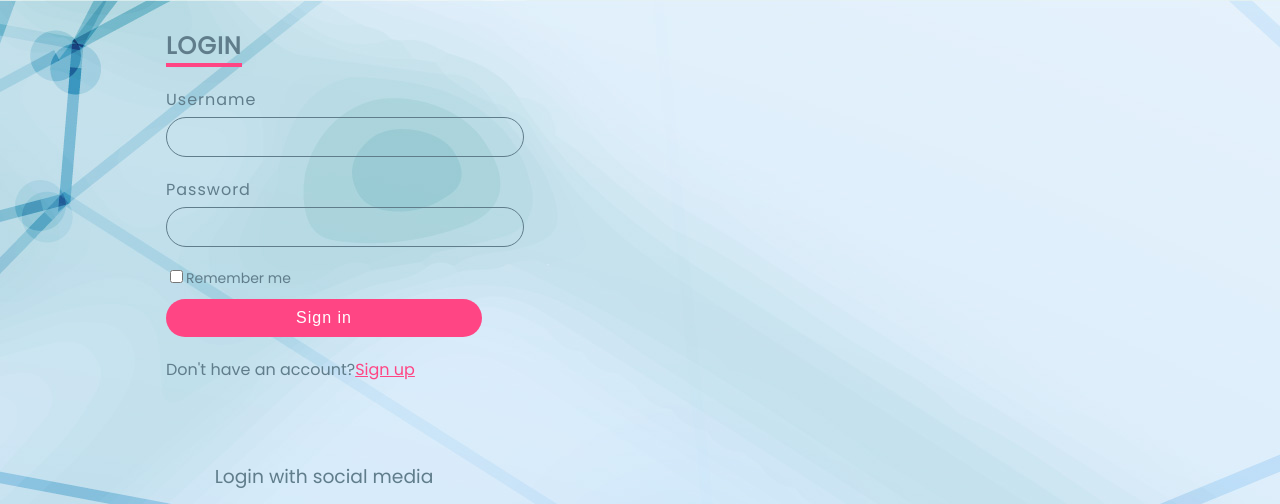
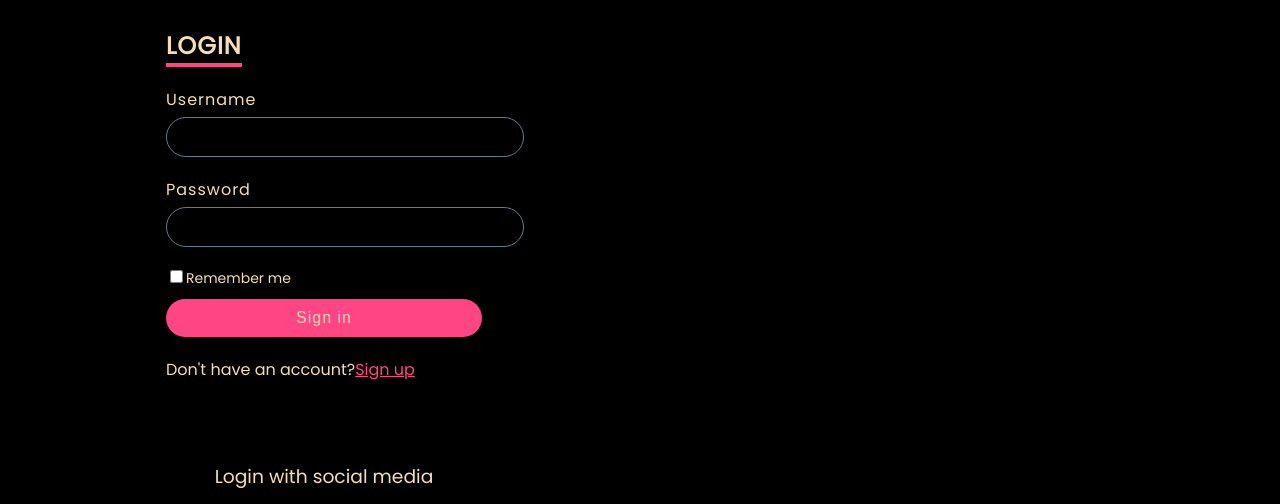
Before and after one commit to aliakkas006/Login-form, a plain HTML site: page index.html in a window 1280 px wide. Shown: the top 504 px of the page. Drawn offline with Linux system fonts and the light colour scheme.

Commit message:
new style added

```diff
--- /dev/null
+++ b/signup.css
@@ -0,0 +1,9 @@
+@import url('https://fonts.googleapis.com/css2?family=Poppins&display=swap');
+body{
+    font-family: 'Poppins', sans-serif;
+}
+/* section form{
+    display: flex;
+    justify-content: center;
+    align-items: center;
+} */
--- a/style.css
+++ b/style.css
@@ -1,7 +1,8 @@
 @import url('https://fonts.googleapis.com/css2?family=Poppins&display=swap');
 body{
     font-family: 'Poppins', sans-serif;
-    background-image: url(image/bg.jpg);
+    background-color: black;
+    /* background-image: url(image/bg.jpg); */
 }
 section .contentBx{
     display: flex;
@@ -14,7 +15,8 @@ section .contentBx .formBx{
     width: 50%;
 }
 section .contentBx .formBx h2{
-    color: #607d8b;
+    /* color: #607d8b; */
+    color: wheat;
     font-size: 1.5em;
     font-weight: 600;
     text-transform: uppercase;
@@ -30,7 +32,8 @@ section .contentBx .formBx .inputBx span{
     font-size: 16px;
     margin-bottom: 5px;
     display: inline-block;
-    color: #607d8b;
+    /* color: #607d8b; */
+    color: wheat;
     font-size: 16px;
     font-weight: 300;
     letter-spacing: 1px;
@@ -43,13 +46,15 @@ section .contentBx .formBx .inputBx input{
     border: 1px solid #607d8b;
     font-size: 16px;
     letter-spacing: 1px;
-    color: #607d8b;
+    /* color: #607d8b; */
+    color: wheat;
     background: transparent;
     border-radius: 30px;
 }
 section .contentBx .formBx .inputBx input[type="submit"]{
     background: #ff4584;
-    color: #fff;
+    /* color: #fff; */
+    color: wheat;
     outline: none;
     border: none;
     font-weight: 500;
@@ -60,18 +65,21 @@ section .contentBx .formBx .inputBx input[type="submit"]:hover{
 }
 section .contentBx .formBx .remember{
     margin-bottom: 10px;
-    color: #607d8b;
+    /* color: #607d8b; */
+    color: wheat;
     font-weight: 400;
     font-size: 14px;
 }
 section .contentBx .formBx p{
-    color: #607d8b;
+    /* color: #607d8b; */
+    color: wheat;
 }
 section .contentBx .formBx p a{
     color: #ff4584;
 }
 section .contentBx .formBx h3{
-    color: #607d8b;
+    /* color: #607d8b; */
+    color: wheat;
     text-align: center;
     margin: 80px 0 10px;
     font-weight: 500;
@@ -88,7 +96,8 @@ section .contentBx .formBx .social li{
     display: flex;
     justify-content: center;
     align-items: center;
-    background: #607d8b;
+    /* background: #607d8b; */
+    background: wheat;
     border-radius: 50%;
     margin: 0 7px;
     cursor: pointer;
```
Also changed, not shown: signUp.html (+34 -0 lines), 1 other file.
